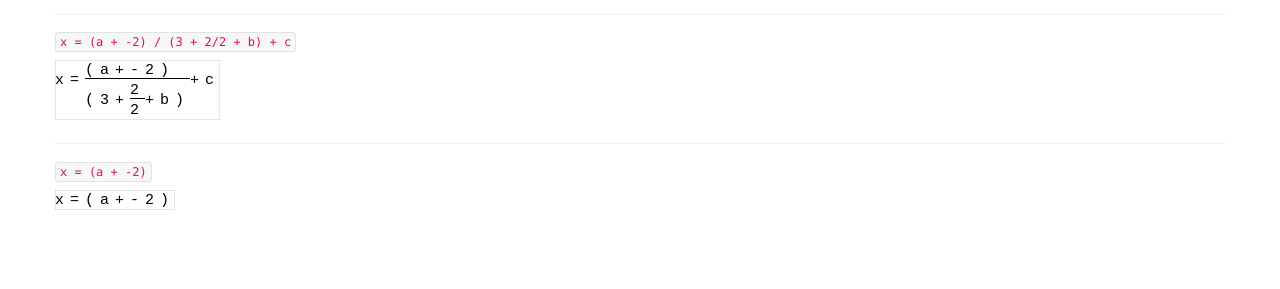
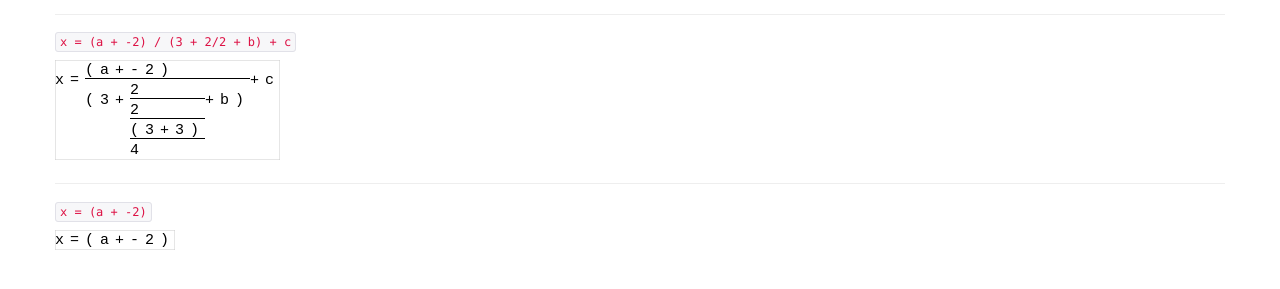
Before and after one commit to alaingilbert/math5, a plain HTML site: page index.html in a window 1280 px wide. Shown: the part 111-400 px from the top of the page. Drawn offline with Linux system fonts and the light colour scheme.

Commit message:
Fix troubles :)

```diff
--- a/index.html
+++ b/index.html
@@ -44,7 +44,7 @@
    <h1>Math5 examples</h1>
 </div>
 <p><code>x = (a + -2) / (3 + 2/2 + b) + c</code></p>
-<div class="math">x = (a + -2) / (3 + 2/2 + b) + c</div>
+<div class="math">x = (a + -2) / (3 + 2/2/(3+3)/4 + b) + c</div>
 <hr />
 <p><code>x = (a + -2)</code></p>
 <div class="math">x = (a + -2)</div>
--- a/math5.js
+++ b/math5.js
@@ -57,7 +57,7 @@ var Math5 = {
       c.textAlign = 'left';
       c.font = this.fontSize + 'px courier new';
 
-      this.drawTree(tree, this.lineHeight/2);
+      this.drawTree(tree, 0, this.lineHeight/2);
 
       c.strokeStyle = '#ccc';
       c.strokeRect(0, 0, canvas.width, canvas.height);
@@ -68,33 +68,34 @@ var Math5 = {
    },
 
 
-   drawTree: function (tree, y) {
+   drawTree: function (tree, x, y) {
       var tmp = tree;
       if (tmp.hasOwnProperty('Assignment')) {
          var yy = y;
          if (tmp.Assignment.name.height == 1) {
             yy = Math.max(tmp.Assignment.name.height, tmp.Assignment.value.height) > 1 ? 2 * this.lineHeight/2 : y;
          }
-         this.drawTree(tmp.Assignment.name, yy);
+         this.drawTree(tmp.Assignment.name, x, yy);
+         x += this.fontSize * tmp.Assignment.name.length;
          var yy = Math.max(tmp.Assignment.name.height, tmp.Assignment.value.height) > 1 ? 2 * this.lineHeight/2 : y;
-         this.c.fillText('=', this.px, yy);
-         this.px += this.fontSize;
-         this.drawTree(tmp.Assignment.value, y);
+         this.c.fillText('=', x, yy);
+         x += this.fontSize;
+         this.drawTree(tmp.Assignment.value, x, y);
       } else if (tmp.hasOwnProperty('Binary')) {
-         var t = this.px;
+         var t = x;
          if (tmp.Binary.operator == '/') {
-            this.drawTree(tmp.Binary.left, y);
+            this.drawTree(tmp.Binary.left, x, y);
             this.c.moveTo(t, y + this.lineHeight - this.lineHeight/2 -2 + 0.5);
             var w = Math.max(tmp.Binary.left.length*this.fontSize, tmp.Binary.right.length*this.fontSize) + t;
             this.c.lineTo(w, y + this.lineHeight - this.lineHeight/2 -2 + 0.5);
             this.c.stroke();
-            this.px = t;
+            x = t;
             y += this.lineHeight;
-            this.drawTree(tmp.Binary.right, y);
+            this.drawTree(tmp.Binary.right, x, y);
          } else {
             var yy = y;
-            if (tmp.Binary.right.height > tmp.Binary.left.height) {
-               yy = Math.max(tmp.Binary.left.height, tmp.Binary.right.height) > 1 ? 2 * this.lineHeight / 2 : 1 * this.lineHeight/2;
+            if (tmp.Binary.right.height > tmp.Binary.left.height && tmp.Binary.left.height <= 1) {
+               yy = this.lineHeight;
                yy = y + yy/2;
             }
             var yyy = y;
@@ -102,36 +103,38 @@ var Math5 = {
                yyy = Math.max(tmp.Binary.left.height, tmp.Binary.right.height) > 1 ? 2 * this.lineHeight / 2 : 1 * this.lineHeight/2;
                yyy = y + yyy/2;
             }
-            this.drawTree(tmp.Binary.left, yy);
-            this.c.fillText(tmp.Binary.operator, this.px, yyy);
-            this.px += this.fontSize;
+            this.drawTree(tmp.Binary.left, x, yy);
+            x += this.fontSize * tmp.Binary.left.length;
+            this.c.fillText(tmp.Binary.operator, x, yyy);
+            x += this.fontSize;
             yy = y;
-            if (tmp.Binary.right.height < tmp.Binary.left.height) {
-               yy = Math.max(tmp.Binary.left.height, tmp.Binary.right.height) > 1 ? 2 * this.lineHeight / 2 : 1 * this.lineHeight/2;
+            if (tmp.Binary.right.height < tmp.Binary.left.height && tmp.Binary.right.height <= 1) {
+               yy = this.lineHeight;
                yy = y + yy/2;
             }
-            this.drawTree(tmp.Binary.right, yy);
+            this.drawTree(tmp.Binary.right, x, yy);
          }
       } else if (tmp.hasOwnProperty('Unary')) {
-         this.c.fillText(tmp.Unary.operator, this.px, y);
-         this.px += this.fontSize;
-         this.drawTree(tmp.Unary.expression, y);
+         this.c.fillText(tmp.Unary.operator, x, y);
+         x += this.fontSize;
+         this.drawTree(tmp.Unary.expression, x, y);
       } else if (tmp.hasOwnProperty('Number')) {
-         this.c.fillText(tmp.Number, this.px, y);
-         this.px += this.fontSize;
+         this.c.fillText(tmp.Number, x, y);
+         x += this.fontSize;
       } else if (tmp.hasOwnProperty('Identifier')) {
-         this.c.fillText(tmp.Identifier, this.px, y);
-         this.px += this.fontSize;
+         this.c.fillText(tmp.Identifier, x, y);
+         x += this.fontSize;
       } else if (tmp.hasOwnProperty('Expression')) {
          var yy = y;
          if (tmp.Expression.height > 1) {
-            yy = y + ((tmp.Expression.height-1) * this.lineHeight) / 2
+            yy = y + (1 * this.lineHeight) / 2
          }
-         this.c.fillText('(', this.px, yy);
-         this.px += this.fontSize;
-         this.drawTree(tmp.Expression, y);
-         this.c.fillText(')', this.px, yy);
-         this.px += this.fontSize;
+         this.c.fillText('(', x, yy);
+         x += this.fontSize;
+         this.drawTree(tmp.Expression, x, y);
+         x += tmp.Expression.length * this.fontSize;
+         this.c.fillText(')', x, yy);
+         x += this.fontSize;
       } else {
          console.log('ERR', tmp);
       }
```
